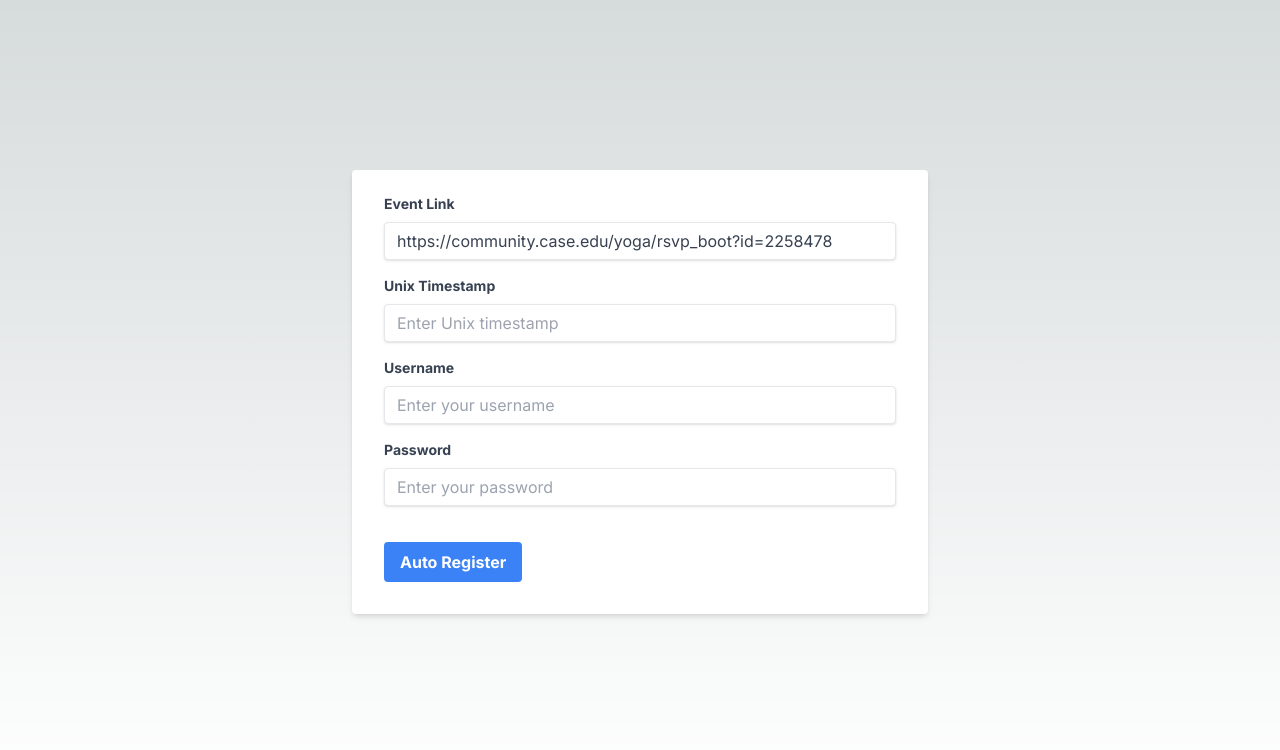
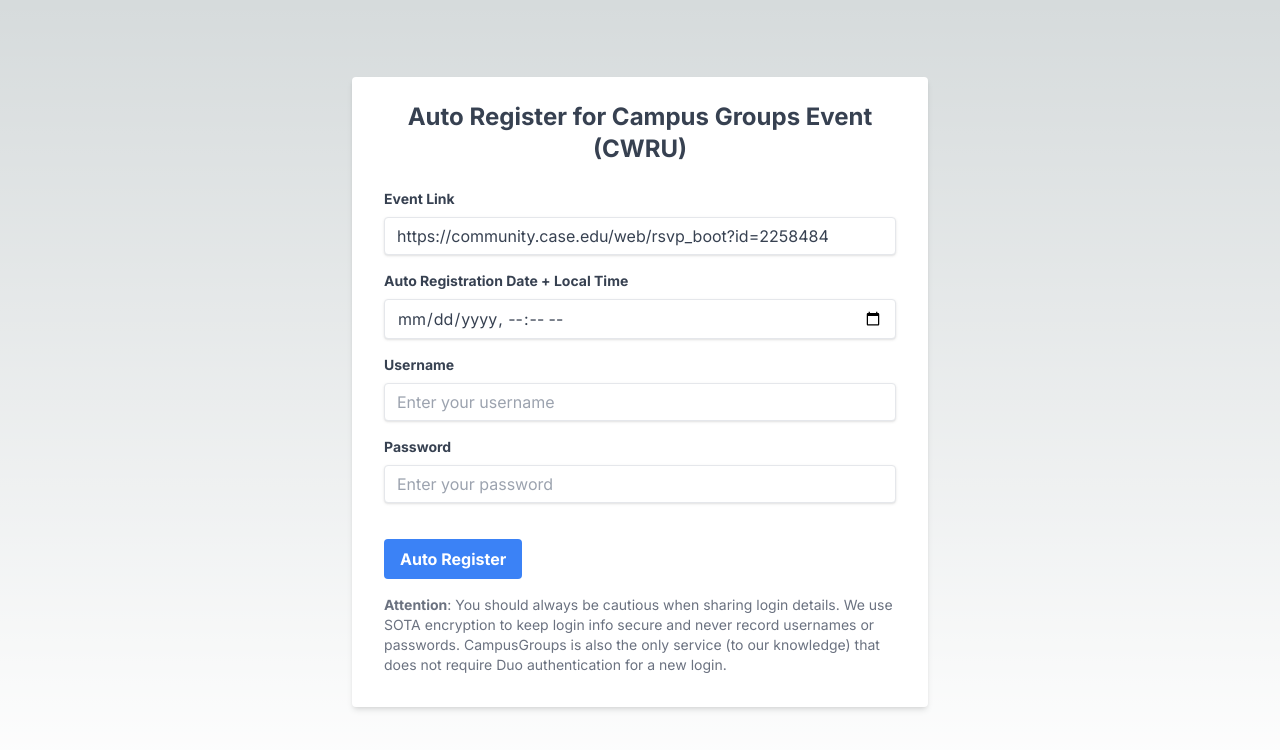
Before and after one commit to roshankern/auto-cg, a Next.js app: page / in a window 1280 px wide. Shown: the top 750 px of the page. Built offline with nearby package versions, Linux system fonts and the light colour scheme.

Commit message:
update ui and select datetime

```diff
--- a/src/app/page.tsx
+++ b/src/app/page.tsx
@@ -1,11 +1,21 @@
 'use client';
 
-import { useState } from 'react';
+import { useState, useEffect } from 'react';
 import axios from 'axios';
 
 export default function Home() {
+  const [minDatetime, setMinDatetime] = useState('');
+
+  useEffect(() => {
+    // Get current time, add 5 minutes, and format it as YYYY-MM-DDTHH:MM
+    const now = new Date();
+    now.setMinutes(now.getMinutes());
+    const formatted = now.toLocaleString('sv-SE', { year: 'numeric', month: '2-digit', day: '2-digit', hour: '2-digit', minute: '2-digit' }).replace(' ', 'T');
+    setMinDatetime(formatted);
+  }, []);
+
   const [loading, setLoading] = useState(false);
-  const defaultEventLink = 'https://community.case.edu/yoga/rsvp_boot?id=2258478';
+  const defaultEventLink = 'https://community.case.edu/web/rsvp_boot?id=2258484';
 
   const handleAutoRegister = async (e: React.FormEvent) => {
     e.preventDefault();
@@ -13,13 +23,16 @@
 
     const formData = new FormData(e.target as HTMLFormElement);
     const eventLink = formData.get('eventLink') as string;
-    const unixTimestamp = formData.get('unixTimestamp') as string;
+    const datetime = formData.get('datetime') as string;
     const username = formData.get('username') as string;
     const password = formData.get('password') as string;
 
     // encrypt the username and password before api call
     const encryptedUsername = "testEncryptedUsername";
     const encryptedPassword = "testEncryptedPassword";
+
+    // Convert the datetime value to a Unix timestamp, subtracting 15 seconds
+    const unixTimestamp = Math.floor(new Date(datetime).getTime() / 1000) - 15;
 
     console.log('Attempting to auto-register...');
 
@@ -47,13 +60,16 @@
     }
   };
 
-
   return (
     <div className="flex h-screen items-center justify-center">
       <form
         onSubmit={handleAutoRegister}
         className="bg-white shadow-md rounded px-8 pt-6 pb-8 mb-4 w-full max-w-xl"
       >
+        <h1 className="text-2xl font-bold text-gray-700 mb-6 text-center">
+          Auto Register for Campus Groups Event (CWRU)
+        </h1>
+
         <div className="mb-4">
           <label className="block text-gray-700 text-sm font-bold mb-2" htmlFor="eventLink">
             Event Link
@@ -70,15 +86,15 @@
         </div>
 
         <div className="mb-4">
-          <label className="block text-gray-700 text-sm font-bold mb-2" htmlFor="unixTimestamp">
-            Unix Timestamp
+          <label className="block text-gray-700 text-sm font-bold mb-2" htmlFor="datetime">
+            Auto Registration Date + Local Time
           </label>
           <input
-            id="unixTimestamp"
-            name="unixTimestamp"
-            type="number"
+            id="datetime"
+            name="datetime"
+            type="datetime-local"
+            min={minDatetime}
             className="shadow appearance-none border rounded w-full py-2 px-3 text-gray-700 leading-tight focus:outline-none focus:shadow-outline"
-            placeholder="Enter Unix timestamp"
             required
           />
         </div>
@@ -120,6 +136,11 @@
             {loading ? 'Registering...' : 'Auto Register'}
           </button>
         </div>
+
+        <p className="mt-4 text-gray-500 text-sm">
+          <strong>Attention</strong>: You should always be cautious when sharing login details. We use SOTA encryption to keep login info secure and never record usernames or passwords. CampusGroups is also the only service (to our knowledge) that does not require Duo authentication for a new login.
+        </p>
+
       </form>
     </div>
   );
```
